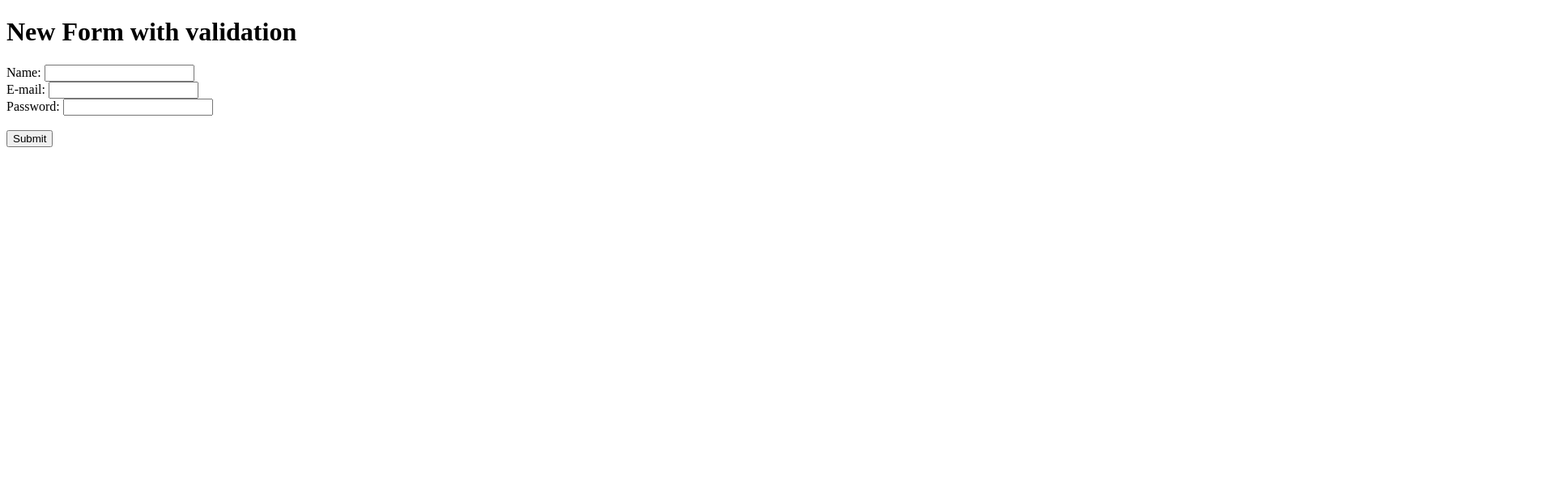
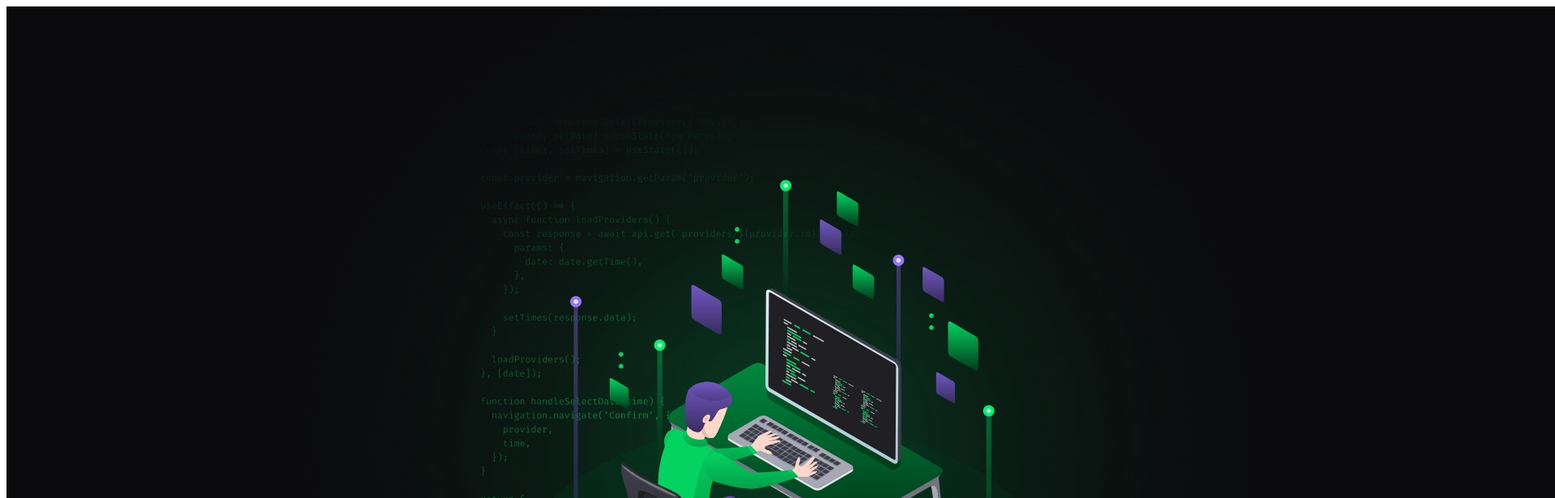
Before and after one commit to Mario-aj/learn-react, a React (Create React App) app in the folder cursoSujeitoProgramador/bloco3/: page / in a window 1280 px wide. Shown: the top 616 px of the page at 81% size, 1920 px wide, since content can reach past the window. Built offline with nearby package versions, Linux system fonts and the light colour scheme.

Commit message:
create my first project

```diff
--- a/cursoSujeitoProgramador/bloco3/src/App.js
+++ b/cursoSujeitoProgramador/bloco3/src/App.js
@@ -4,7 +4,8 @@ import React from "react";
 // import ConditionalRender from "./components/ConditionalRender";
 // import Lists from "./components/Lists";
 // import BasicForm from "./components/form/BasicForm";
-import BasicValidation from "./components/form/BasicValidation";
+// import BasicValidation from "./components/form/BasicValidation";
+import Project from "./Project";
 
 const App = () => {
   return (
@@ -13,7 +14,8 @@ const App = () => {
       <ConditionalRender />
       <Lists /> */}
       {/* <BasicForm /> */}
-      <BasicValidation />
+      {/* <BasicValidation /> */}
+      <Project />
     </>
   );
 };
--- /dev/null
+++ b/cursoSujeitoProgramador/bloco3/src/Project/index.js
@@ -0,0 +1,21 @@
+import { Component } from "react";
+
+import Banner from "./assets/banner.jpeg";
+
+class RandomPhrases extends Component {
+  constructor(props) {
+    super(props);
+    this.state = {};
+    this.phrases = [];
+  }
+
+  render() {
+    return (
+      <div>
+        <img src={Banner} alt="bannerUrl" />
+      </div>
+    );
+  }
+}
+
+export default RandomPhrases;
```
Also changed, not shown: cursoSujeitoProgramador/bloco3/src/Project/assets/banner.jpeg (added).
